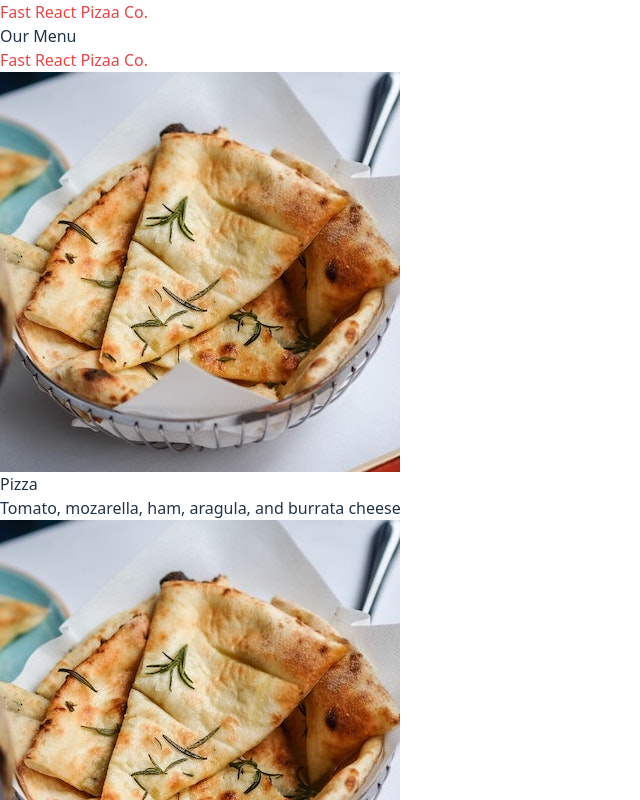
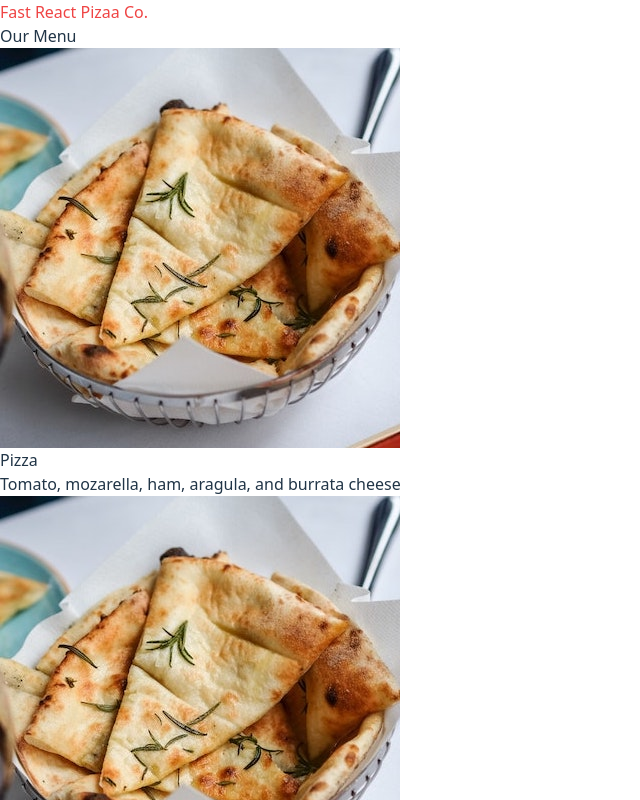
Before and after one commit to qhoncheh/-pizza-landing-react-, a React (Vite) app: page / in a window 1280 px wide. Shown: the top 800 px of the page, without its empty margins (0-640 px from the left). Built offline with nearby package versions, Linux system fonts and the light colour scheme.

Commit message:
install tailwindcss version 3

```diff
--- a/src/components/Menu/Menu.tsx
+++ b/src/components/Menu/Menu.tsx
@@ -1,11 +1,9 @@
 import Pizza from "../../Pizza"
-import Header from "../Header/Header"
 
 const Menu = () => {
     return (
         <div>
             <h2>Our Menu</h2>
-            <Header />
             <Pizza />
             <Pizza />
             <Pizza />
```
Also changed, not shown: src/components/Header/Header.tsx (line endings or trailing spaces).
